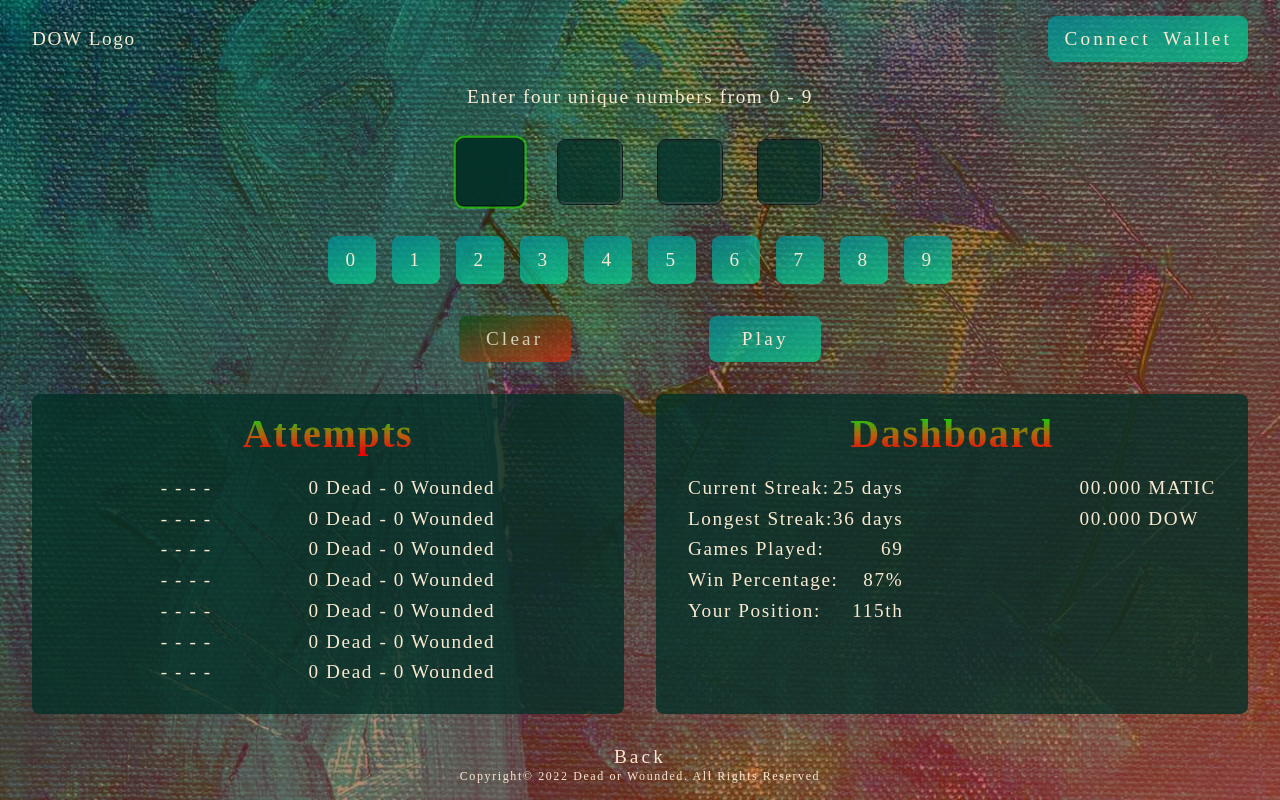
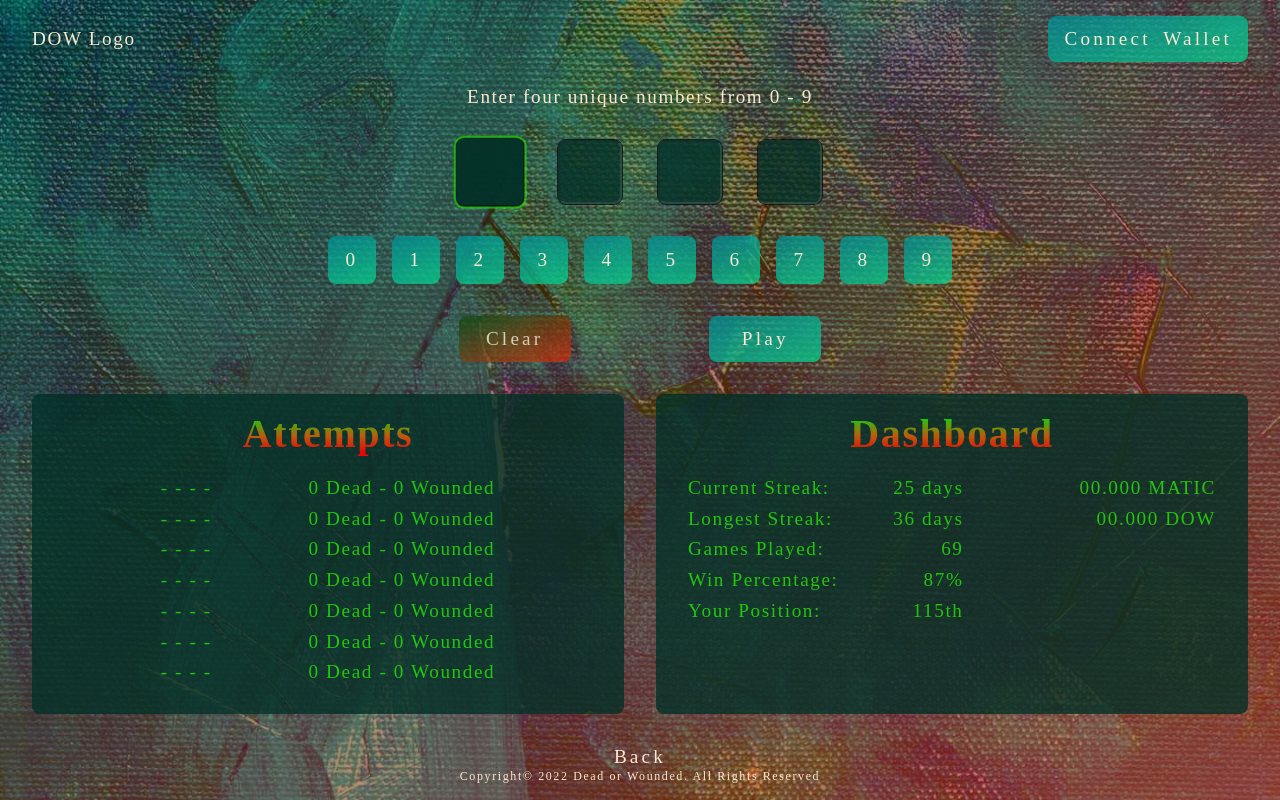
Before and after one commit to AbdulrasheedAdediran/dow-dApp-frontend, a React (Create React App) app: page /startGame in a window 1280 px wide. Built offline with nearby package versions, Linux system fonts and the light colour scheme; a web font is replaced by a local one.

Commit message:
dummy dashboard

```diff
--- a/src/components/container/StartGame/Attempts.css
+++ b/src/components/container/StartGame/Attempts.css
@@ -5,6 +5,7 @@
   color: var(--antique-white);
   border-radius: 0.5rem;
   display: block;
+  color: var(--light-green);
 }
 .attempts h2 {
   width: 100%;
--- a/src/components/container/StartGame/Dashboard.css
+++ b/src/components/container/StartGame/Dashboard.css
@@ -5,6 +5,7 @@
   color: var(--antique-white);
   border-radius: 0.5rem;
   display: block;
+  color: var(--light-green);
 }
 .dashboard h2 {
   width: 100%;
@@ -18,7 +19,18 @@
   justify-content: space-between;
   text-align: left;
   line-height: 1.6;
-  flex-basis: 70% 30%;
+  flex-grow: 2 1;
+  gap: 2rem;
+}
+.statistics {
+  width: 100%;
+  /* border: 2px solid red; */
+}
+.balance {
+  flex-shrink: 1;
+  width: 80%;
+  /* border: 2px solid red; */
+  text-align: right;
 }
 .stats {
   display: flex;
```
